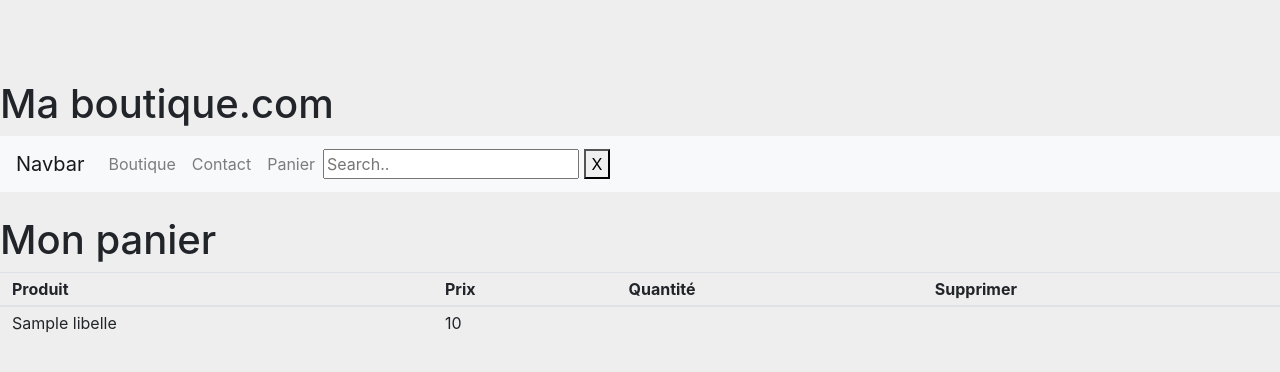
After one commit to kersalem/tp-symf-boutique, a Symfony app: template templates/Panier/index.htlm.twig in a window 1280 px wide. The commit adds this page. Shown: the top 372 px of the page. Run offline with Twig, Linux system fonts and the light colour scheme; the template is opened without the code that fills it: most values are stand-ins (such as "Sample title", 1, 10 or a date in 2020); some libraries are stand-ins or nearby versions.

Commit message:
Ajouter accès panier navbar Ajouter article dans panier

```diff
--- a/templates/Boutique/produits.html.twig
+++ b/templates/Boutique/produits.html.twig
@@ -9,6 +9,11 @@
                 <img src="{{ asset(produit.visuel) }}"> {# {{ asset("images/carottes.jpg") }} #}
                 <p>{{ produit.texte }}</p>
                 <p>{{ produit.prix }}</p>
+
+                <form class="example"  action="/panier/{{ produit.id }}" method="post">
+                    <input type="hidden"  name="id" value={{ produit.id }}>
+                    <button type="submit">Ajouter </button>
+                </form>
             </div>
         {% endfor %}
     </div>
--- /dev/null
+++ b/templates/Panier/index.htlm.twig
@@ -0,0 +1,46 @@
+{% extends 'base.html.twig' %}
+
+{% block body %}
+    <h1 class="mt-4">Mon panier</h1>
+        <table class="table">
+            <thead>
+            <tr>
+                <th scope="col">Produit</th>
+                <th scope="col">Prix</th>
+                <th scope="col">Quantité</th>
+                <th scope="col">Supprimer</th>
+            </tr>
+            </thead>
+            <tbody>
+            {% for produit in produits %}
+                <tr>
+                    <td>{{ produit.libelle }}</td>
+                    <td>{{ produit.prix}}</td>
+                </tr>
+            {% endfor %}
+            </tbody>
+        </table>
+{% endblock %}
+
+{#
+{% extends 'base.html.twig' %}
+{% block body %}
+
+    <h1>Mon panier</h1>
+    <div class="categories">
+        {% for produit in produits %}
+            <div class="produit">
+                <p>{{ produit.libelle }}</p>
+                <p>{{ produit.quantity }}</p>
+
+
+                <p>{{ produit.prix }}</p>
+
+
+
+            </div>
+        {% endfor %}
+    </div>
+
+{% endblock %}
+#}
--- a/templates/navbar.html.twig
+++ b/templates/navbar.html.twig
@@ -11,8 +11,11 @@
             <li class="nav-item">
                 <a class="nav-link" href="{{ path('contact')}}">Contact</a>
             </li>
+            <li class="nav-item">
+                <a class="nav-link" href="{{ path('panier')}}">Panier</a>
+            </li>
         </ul>
-        <form class="example" action="action_page.php">
+        <form class="example" action="/produits/">
             <input type="text" placeholder="Search.." name="search">
             <button type="submit"> X </button>
         </form>
```
Also changed, not shown: config/routes.yaml (+8 -0 lines), src/Controller/PanierController.php (added, +65 -0 lines), src/Service/PanierService.php (added, +75 -0 lines).
